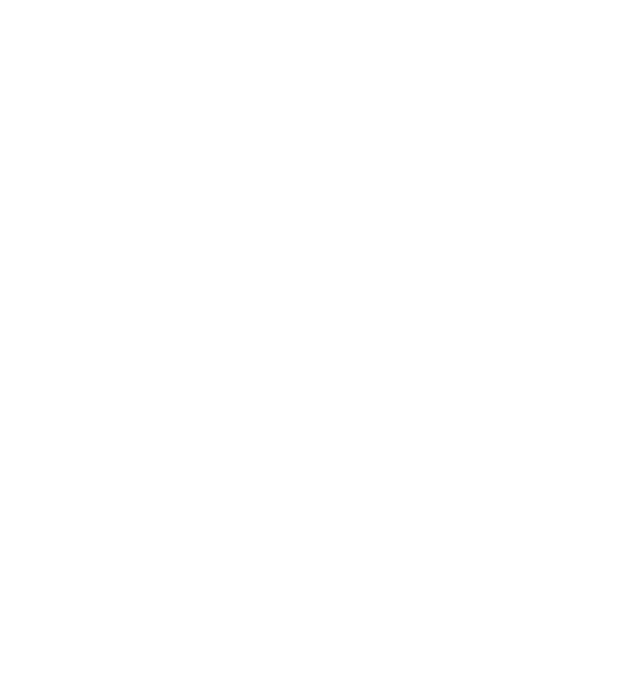
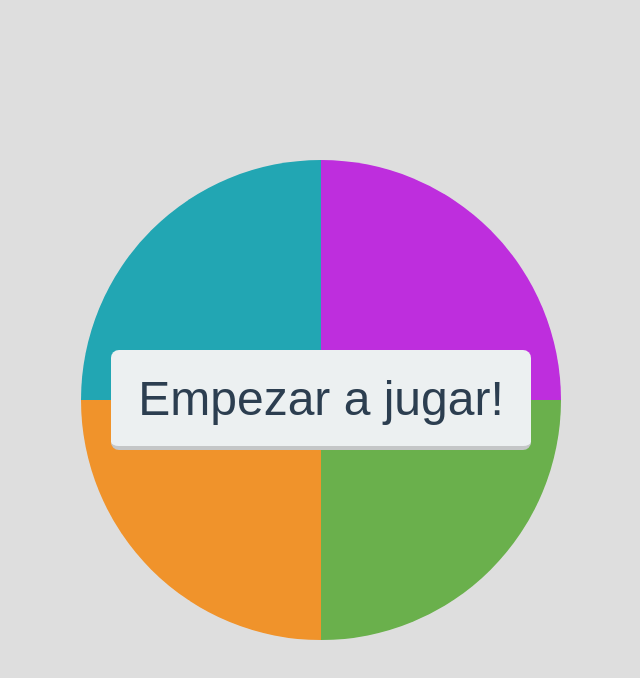
Before and after one commit to FranMassi/Simon_Dice, a plain HTML site: page index.html in a window 1280 px wide. Shown: the whole page, without its empty margins (319-959 px from the left). Drawn offline with Linux system fonts and the light colour scheme.

Commit message:
agregué secuencia de colores

```diff
--- a/index.css
+++ b/index.css
@@ -0,0 +1,94 @@
+body {
+    margin: 0;
+    background: #dedede;
+    display: flex;
+    align-items: center;
+    height: 100vh;
+  }
+
+.gameboard {
+  height: 100vh;
+  width: 100vh;
+  border-radius: 50%;
+  overflow: hidden;
+  margin: 0 auto;
+  max-height: 60vh;
+  max-width: 60vh;
+}
+
+.color {
+  width: 50%;
+  height: 50%;
+  display: inline-block;
+}
+
+.left {
+  float: left;
+}
+
+.right {
+  float: left;
+}
+
+.celeste {
+  background: #22a6b3;
+}
+
+.celeste.light {
+  background: #7ed6df;
+}
+
+.violeta {
+  background: #be2edd;
+}
+
+.violeta.light {
+  background: #e056fd;
+}
+
+.naranja {
+  background: #f0932b;
+}
+
+.naranja.light {
+  background: #ffbe76;
+}
+
+.verde {
+  background: #6ab04c;
+}
+
+.verde.light {
+  background: #badc58;
+}
+
+.btn-start {
+  cursor: pointer;
+  width: 420px;
+  height: 100px;
+  background: #ecf0f1;
+  color: #2c3e50;
+  border: none;
+  border-bottom: 4px solid #c4c6c7;
+  border-radius: 8px;
+  font-size: 3em;
+  position: absolute;
+  top: calc(50% - 50px);
+  left: calc(50% - 210px);
+  transition: .5s;
+  outline: none;
+}
+
+.btn-start:hover {
+  color: #ecf0f1;
+  background: #2c3e50;
+  border-bottom: 4px solid #1f3346;
+}
+
+.btn-start:active {
+  transform: scale(.95);
+}
+
+.hide{
+  display: none;
+}
--- a/index.html
+++ b/index.html
@@ -4,10 +4,18 @@
     <meta charset="UTF-8">
     <meta http-equiv="X-UA-Compatible" content="IE=edge">
     <meta name="viewport" content="width=device-width, initial-scale=1.0">
-    <link rel="stylesheet" href="index.css">
+    <link rel="stylesheet" type="text/css" href="index.css">
     <title>Document</title>
 </head>
 <body>
+    <div class="gameboard">
+        <div id="celeste" class="color celeste left" data-color="celeste"></div>
+        <div id="violeta" class="color violeta right" data-color="violeta"></div>
+        <div id="naranja" class="color naranja left" data-color="naranja"></div>
+        <div id="verde" class="color verde right" data-color="verde"></div>
+        <button id="btnEmpezar" class="btn-start" onclick="empezarJuego()">Empezar a jugar!</button>
+    </div>
+
     <script src="index.js"></script>
 </body>
 </html>
--- a/index.js
+++ b/index.js
@@ -0,0 +1,41 @@
+const violeta = document.getElementById("violeta");
+const celeste = document.getElementById("celeste");
+const verde = document.getElementById("verde");
+const naranja = document.getElementById("naranja");
+const btnEmpezar = document.getElementById("btnEmpezar");
+
+//la clase juego tendrá toda la logica del juego
+class Game {
+    constructor(){
+        this.inicializar()
+        this.generarSecuencia()
+        this.siguienteNivel()
+    }
+
+    inicializar(){
+        btnEmpezar.classList.add('hide');
+        this.level = 1;
+        this.colores = {
+            violeta,
+            celeste,
+            verde,
+            naranja
+        }
+    }
+
+    generarSecuencia(){
+        this.secuencia = new Array(10).fill(0).map(n => Math.floor(Math.random() * 4));
+    }
+
+    siguienteNivel(){
+        this.iluminarSecuencia
+    }
+
+    iluminarSecuencia(){
+
+    }
+}
+
+function empezarJuego (){
+    window.game = new Game();
+}
```
